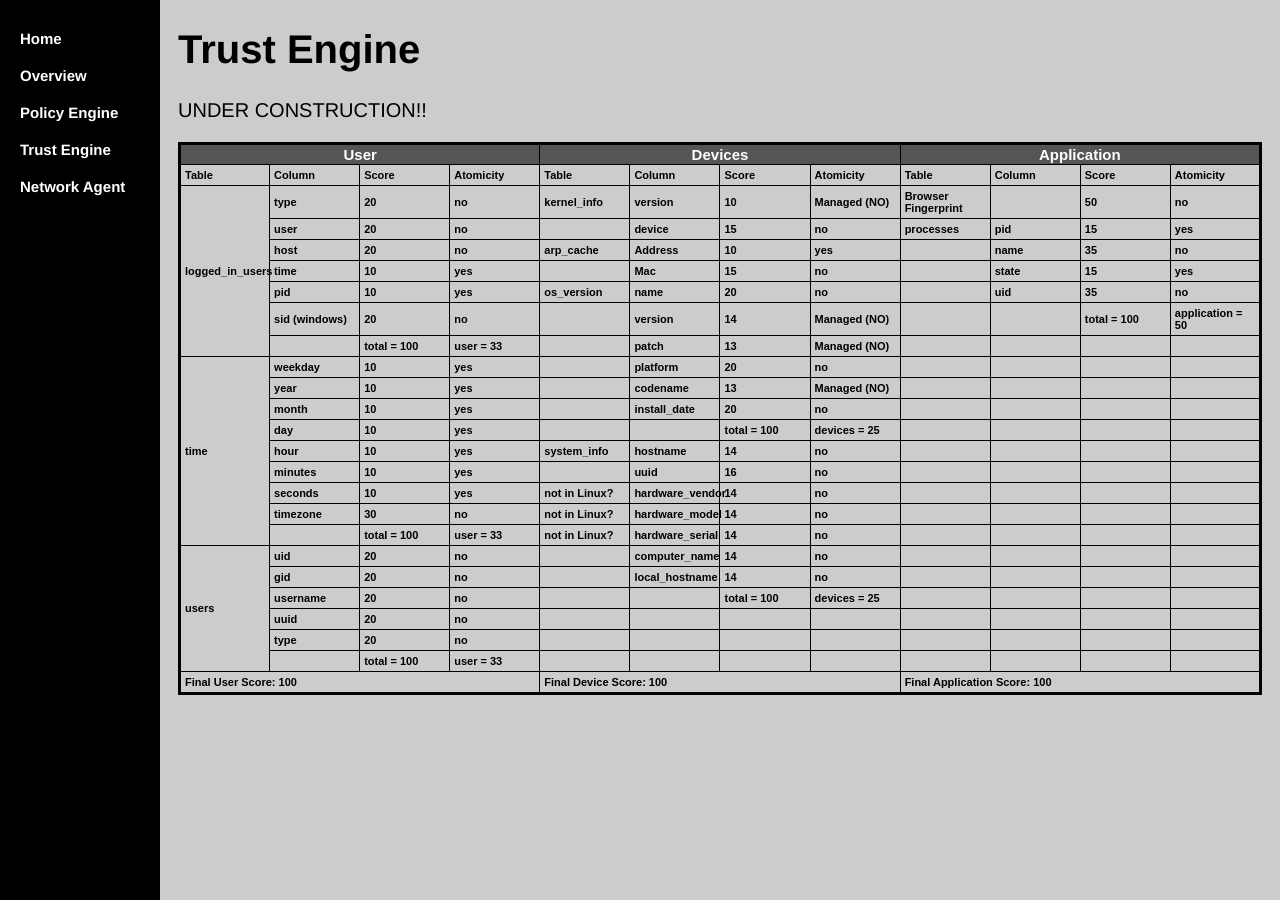
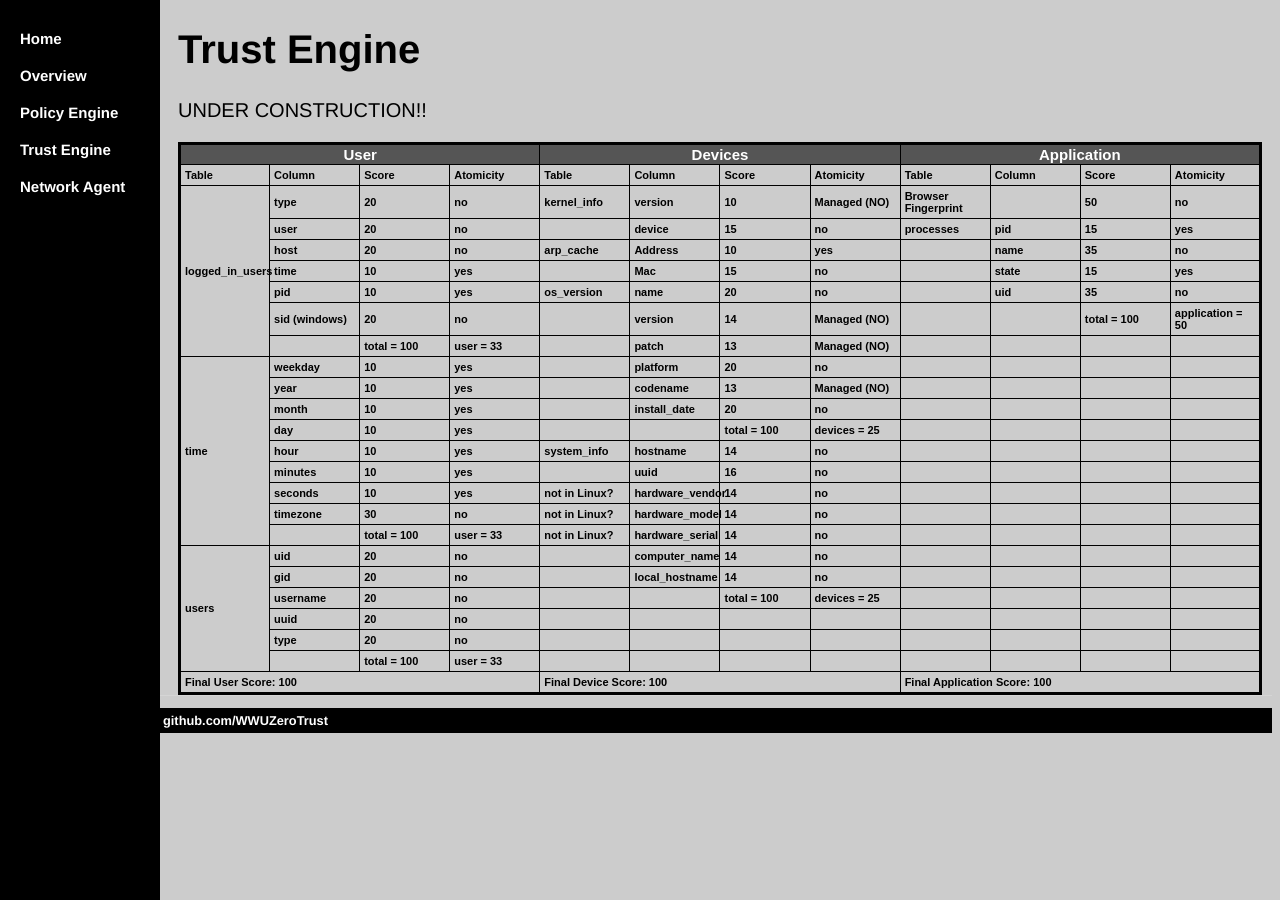
Before and after one commit to WWUZeroTrust/WWUZeroTrust.github.io, a Jekyll site: the page TrustEngine/index.html, which Jekyll copies as it is, in a window 1280 px wide. Built offline with Jekyll 4.4.1, drawn with Linux system fonts in a browser that asks for light colours.

Commit message:
Update index.html

```diff
--- a/TrustEngine/index.html
+++ b/TrustEngine/index.html
@@ -60,6 +60,29 @@
 h1 {
     font-family:'Helvetica', 'Arial', 'Sans-Serif';
     color: black;
+}
+footer {
+    border-top: 1px solid #d5d5d5;
+    font-size: .8em;
+}
+footer ul {
+    font-family:'Helvetica', 'Arial', 'Sans-Serif';
+    padding: 5px;
+    list-style: none;
+    font-weight: bold;
+    background: black;
+    margin-left: 150px;
+}
+footer ul li {
+    display: inline;
+    margin-right: 20px;
+}
+a {
+    text-decoration: none;
+    color: white;
+}
+a:hover {
+    text-decoration: underline;
 }
 </style>
 </head>
@@ -134,4 +157,9 @@
  <tr><td colspan="4">Final User Score: 100</td><td colspan="4">Final Device Score: 100</td><td colspan="4">Final Application Score: 100</td></tr>
 </tbody></table>
 	</div>
+	<footer>
+	 <ul>
+	       <li><a href="https://github.com/WWUZeroTrust/trust_engine">github.com/WWUZeroTrust</a></li>
+	</ul>
+	</footer>
 </html>
```
